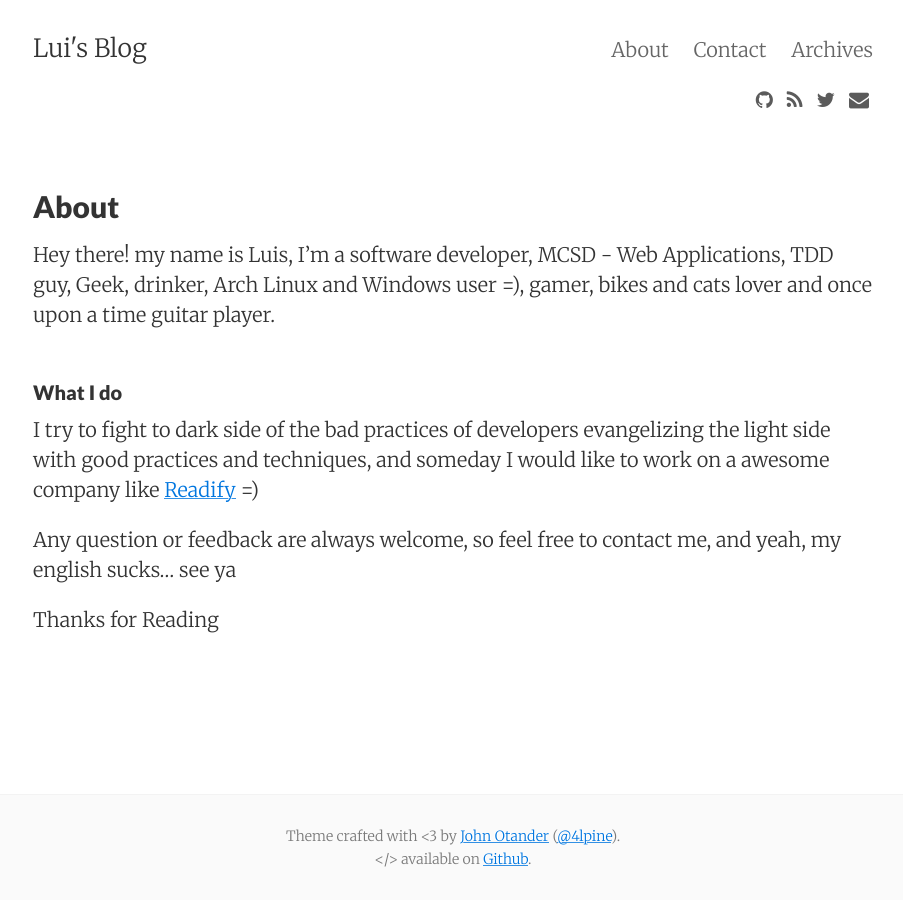
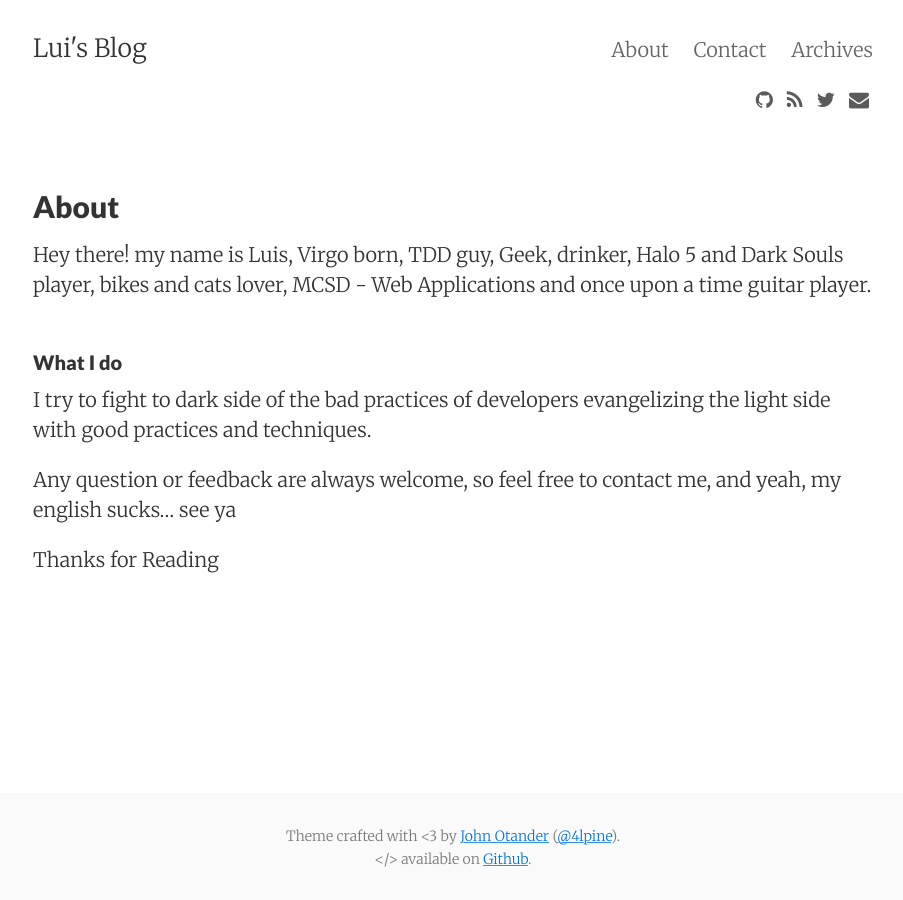
Before and after one commit to lvasquez/lvasquez.github.io, a Jekyll site: the page built from about.md, in a window 1280 px wide. Shown: the whole page, without its empty margins (187-1090 px from the left). Built offline with Jekyll 4.4.1, drawn with Linux system fonts in a browser that asks for light colours; nearby versions of some CDN libraries.

Commit message:
Change about
change about description

```diff
--- a/about.md
+++ b/about.md
@@ -4,13 +4,13 @@ title: About
 permalink: /about/
 ---
 
-Hey there! my name is Luis, I’m a software developer, MCSD - Web Applications, TDD guy, Geek, drinker, Arch Linux and Windows user =), gamer, bikes and cats lover and once upon a time guitar player.
+Hey there! my name is Luis, Virgo born, TDD guy, Geek, drinker, Halo 5 and Dark Souls player, bikes and cats lover, MCSD - Web Applications and once upon a time guitar player.
 <br>
 <br>
 
 #### What I do
 
-I try to fight to dark side of the bad practices of developers evangelizing the light side with good practices and techniques, and someday I would like to work on a awesome company like [Readify](http://readify.net/) =)
+I try to fight to dark side of the bad practices of developers evangelizing the light side with good practices and techniques.
 
 Any question or feedback are always welcome, so feel free to contact me, and yeah,
 my english sucks…  see ya
```
